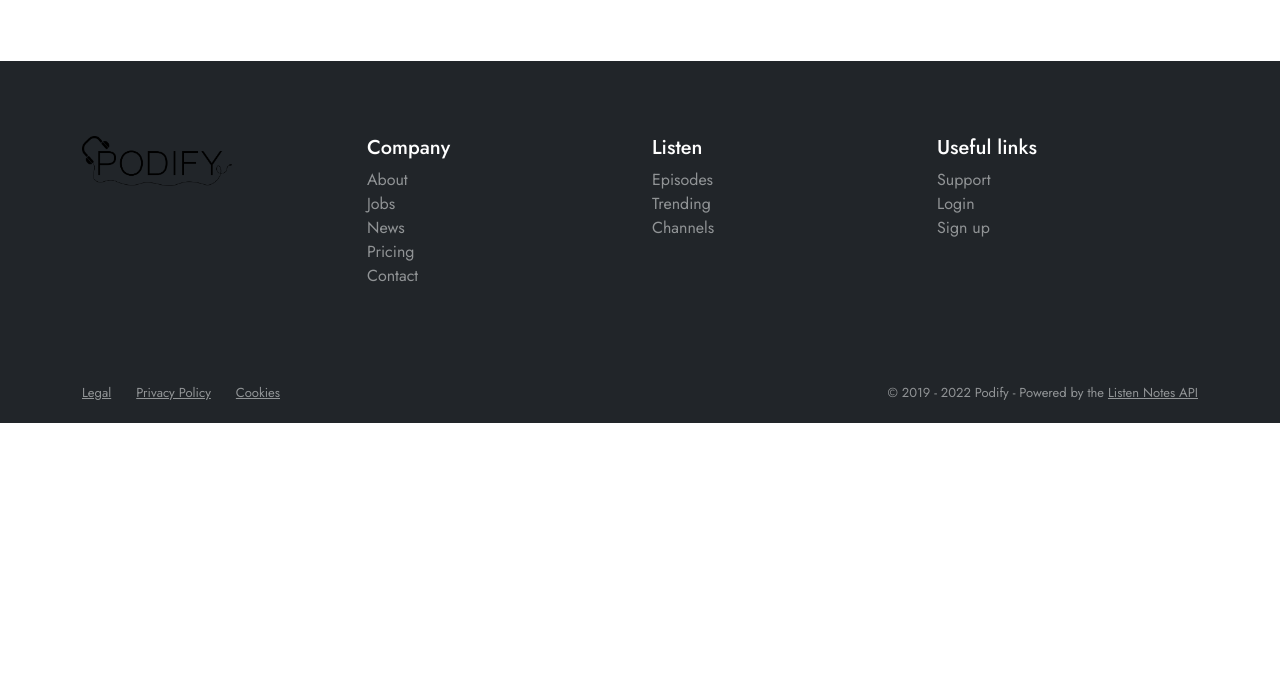
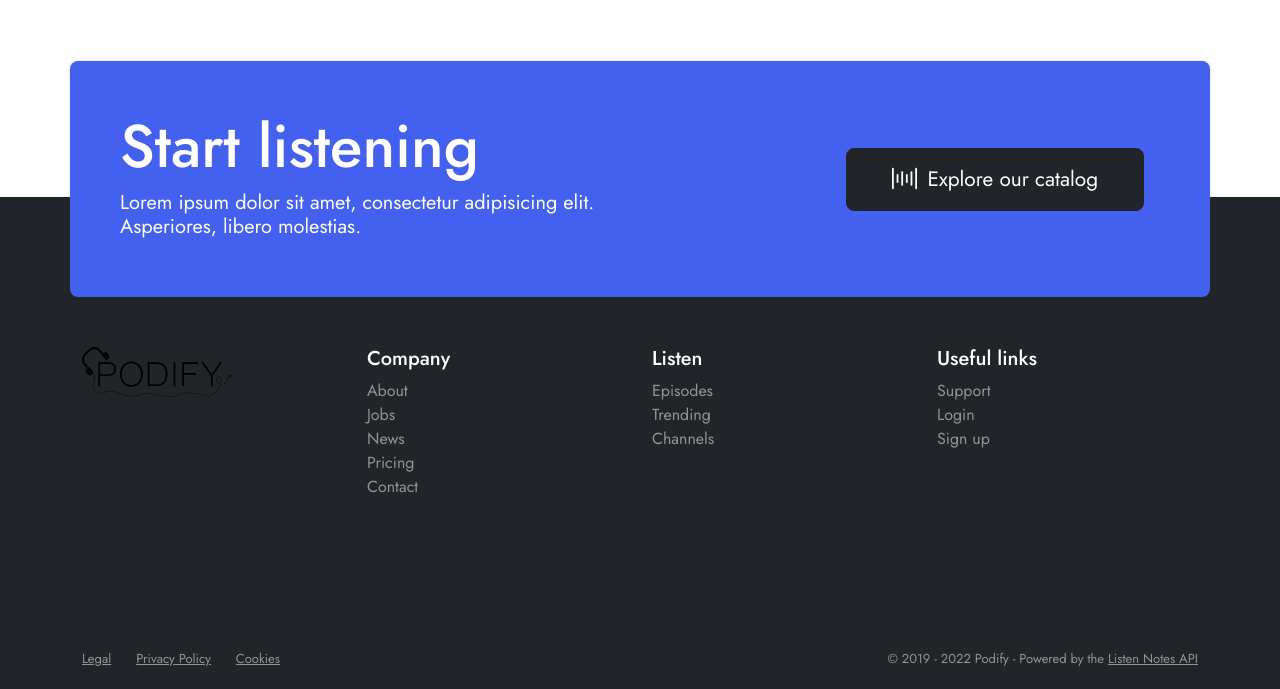
Before and after one commit to Jabser/Podify, a React (Create React App) app: page /about in a window 1280 px wide. Shown: the part 2650-3339 px from the top of the page. Before the commit the page ends 3073 px from the top, so only its background shows below. Built offline with nearby package versions, Linux system fonts and the light colour scheme.

Commit message:
Footer CTA + minor fixes

```diff
--- a/src/components/Footer.js
+++ b/src/components/Footer.js
@@ -5,8 +5,23 @@ class Footer extends Component {
   render() {
     return (
       <div className="footer">
+        <div className="footer-start">
           <div className="container">
+            <div>
+              <h2>Start listening</h2>
+              <h5>Lorem ipsum dolor sit amet, consectetur adipisicing elit. Asperiores, libero molestias.</h5>
+            </div>
+            <div className="footer-cta">
+              <button type="button" className="btn btn-primary me-3">
+                <svg xmlns="http://www.w3.org/2000/svg" viewBox="0 0 14 14" height={14} width={14} ><g><line x1={0.5} y1={1.5} x2={0.5} y2={12.5} fill="none" stroke="#212529" strokeLinecap="round" strokeLinejoin="round" /><line x1={5.7} y1={3.5} x2={5.7} y2={10.5} fill="none" stroke="#212529" strokeLinecap="round" strokeLinejoin="round" /><line x1={3.1} y1={5} x2={3.1} y2={9} fill="none" stroke="#212529" strokeLinecap="round" strokeLinejoin="round" /><line x1={13.5} y1={1.5} x2={13.5} y2={12.5} fill="none" stroke="#212529" strokeLinecap="round" strokeLinejoin="round" /><line x1={10.9} y1={3.5} x2={10.9} y2={10.5} fill="none" stroke="#212529" strokeLinecap="round" strokeLinejoin="round" /><line x1={8.3} y1={5} x2={8.3} y2={9} fill="none" stroke="#212529" strokeLinecap="round" strokeLinejoin="round" /></g></svg>
+
+                Explore our catalog
+              </button>
+            </div>
+          </div>
+        </div>
         <div className="footer-main">
+          <div className="container">
             <div className="row">
               <div className="col-md-3">
                 <img src={Logo} alt="logo" />
@@ -14,39 +29,41 @@ class Footer extends Component {
               <div className="col-md-3">
                 <h5>Company</h5>
                 <ul>
-                  <li><a href="">About</a></li>
-                  <li><a href="">Jobs</a></li>
-                  <li><a href="">News</a></li>
-                  <li><a href="">Pricing</a></li>
-                  <li><a href="">Contact</a></li>
+                  <li><a href="/">About</a></li>
+                  <li><a href="/">Jobs</a></li>
+                  <li><a href="/">News</a></li>
+                  <li><a href="/">Pricing</a></li>
+                  <li><a href="/">Contact</a></li>
                 </ul>
               </div>
               <div className="col-md-3">
                 <h5>Listen</h5>
                 <ul>
-                  <li><a href="">Episodes</a></li>
-                  <li><a href="">Trending</a></li>
-                  <li><a href="">Channels</a></li>
+                  <li><a href="/">Episodes</a></li>
+                  <li><a href="/">Trending</a></li>
+                  <li><a href="/">Channels</a></li>
                 </ul>
               </div>
               <div className="col-md-3">
                 <h5>Useful links</h5>
                 <ul>
-                  <li><a href="">Support</a></li>
-                  <li><a href="">Login</a></li>
-                  <li><a href="">Sign up</a></li>
+                  <li><a href="/">Support</a></li>
+                  <li><a href="/">Login</a></li>
+                  <li><a href="/">Sign up</a></li>
                 </ul>
               </div>
             </div>
           </div>
+          <div className="container">
             <div className="footer-legal">
               <div className="privacy-links">
-              <a href="" rel="noopener noreferrer">Legal</a>
-              <a href="" rel="noopener noreferrer">Privacy Policy</a>
-              <a href="" rel="noopener noreferrer">Cookies</a>
+                <a href="/" rel="noopener noreferrer">Legal</a>
+                <a href="/" rel="noopener noreferrer">Privacy Policy</a>
+                <a href="/" rel="noopener noreferrer">Cookies</a>
               </div>
               <div className="podify-legal">
                 &copy; 2019 - 2022 Podify - Powered by the <a href="https://www.listennotes.com/" rel="noopener noreferrer" target="_blank">Listen Notes API</a>
+              </div>
             </div>
           </div>
         </div>
--- a/src/sass/app.scss
+++ b/src/sass/app.scss
@@ -94,15 +94,86 @@
 // ****************************************** //
 /* Footer */
 .footer {
-  background-color: #212529;
-  color: #fff;
-
   img {
     height: 50px;
   }
 
+  .footer-start {
+    .container {
+      position: relative;
+      z-index: 59;
+      background-color: $c-cta;
+      color: #fff;
+      padding: 50px;
+      border-radius: 8px;
+      box-shadow: 0px 0px 3px 0px rgba(0,0,0,0.15);
+      -webkit-box-shadow: 0px 0px 3px 0px rgba(0,0,0,0.15);
+      -moz-box-shadow: 0px 0px 3px 0px rgba(0,0,0,0.15);
+      margin-bottom: -100px;
+
+      display: flex;
+      justify-content: space-between;
+      align-items: center;
+
+      h2 {
+        font-size: 60px;
+      }
+
+      h5 {
+        font-weight: 400;
+        max-width: 80%;
+      }
+
+      .footer-cta {
+        .btn {
+          border-radius: 8px;
+          font-size: 1.3rem;
+          padding: 15px 45px;
+          transition: .3s;
+
+          &.btn-primary {
+            color: #fff;
+            background-color: #212529;
+            border-color: #212529;
+
+            svg {
+              height: 25px;
+              width: 25px;
+              margin-right: 10px;
+              margin-top: -5px;
+
+              line {
+                stroke: #fff;
+              }
+            }
+
+            &:hover {
+              background-color: #121417;
+            }
+          }
+          &.btn-text {
+            color: #212529;
+
+            svg {
+              height: 25px;
+              width: 25px;
+              margin-right: 10px;
+              margin-top: -5px;
+            }
+
+            &:hover {
+              background-color: #21252910;
+            }
+          }
+        }
+      }
+    }
+  }
+
   .footer-main {
-    padding: 75px 0;
+    padding: 150px 0 0 0;
+    background-color: #212529;
+    color: #fff;
 
     h4 {
 
@@ -127,7 +198,7 @@
   }
 
   .footer-legal {
-    padding: 20px 0;
+    padding: 150px 0 20px 0;
     font-size: 13px;
     color: #919496;
     display: flex;
```
Lines whose indentation alone changed are shown as unchanged.
